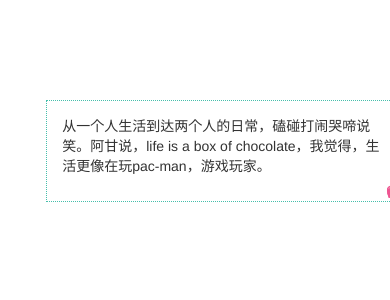
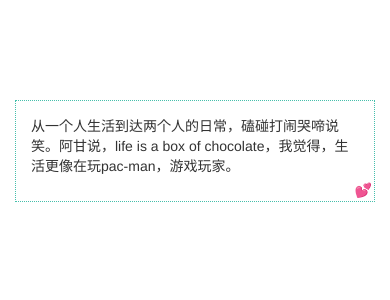
Before and after one commit to heuuLZP/me, a Jekyll site: the page built from spirits.html, in a window 390 px wide. Shown: the top 300 px of the page. Built offline with Jekyll 4.4.1, drawn with Linux system fonts in a browser that asks for light colours.

Commit message:
## 心情页面移动端适配

```diff
--- a/spirits.html
+++ b/spirits.html
@@ -7,12 +7,13 @@
 @Date:   2016-10-14T15:45:15+08:00
 @Email:  heuuLZP@gmail.com
 @Last modified by:   callback
-@Last modified time: 2016-10-14T18:36:03+08:00
+@Last modified time: 2016-10-17T11:43:42+08:00
 -->
 <!DOCTYPE html>
 <html lang="en">
 <head>
   <meta charset="UTF-8">
+  <meta name="viewport" content="width=device-width,initial-scale=1" ,maximum-scale=1.0,user-scalable=no/>
   <title>雾都孤儿</title>
   <link rel="stylesheet" href="./style/bootstrap/css/bootstrap.min.css">
   <script src="./style/bootstrap/js/jquery-1.11.1.min.js"></script>
@@ -20,6 +21,11 @@
   <style>
     .wrap{
       margin:75px 8% 50px 8%;
+    }
+    @media screen and (max-width:500px) {
+      .wrap{
+        margin:75px 0 50px 0;
+      }
     }
     .card{
       position: relative;
```
